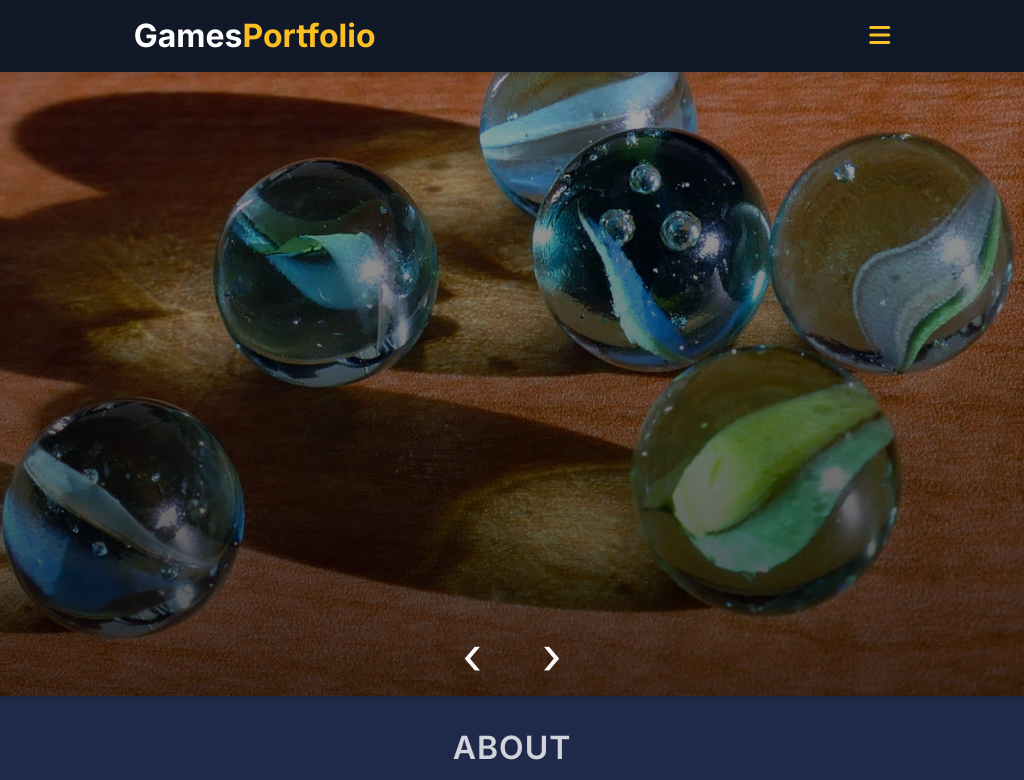
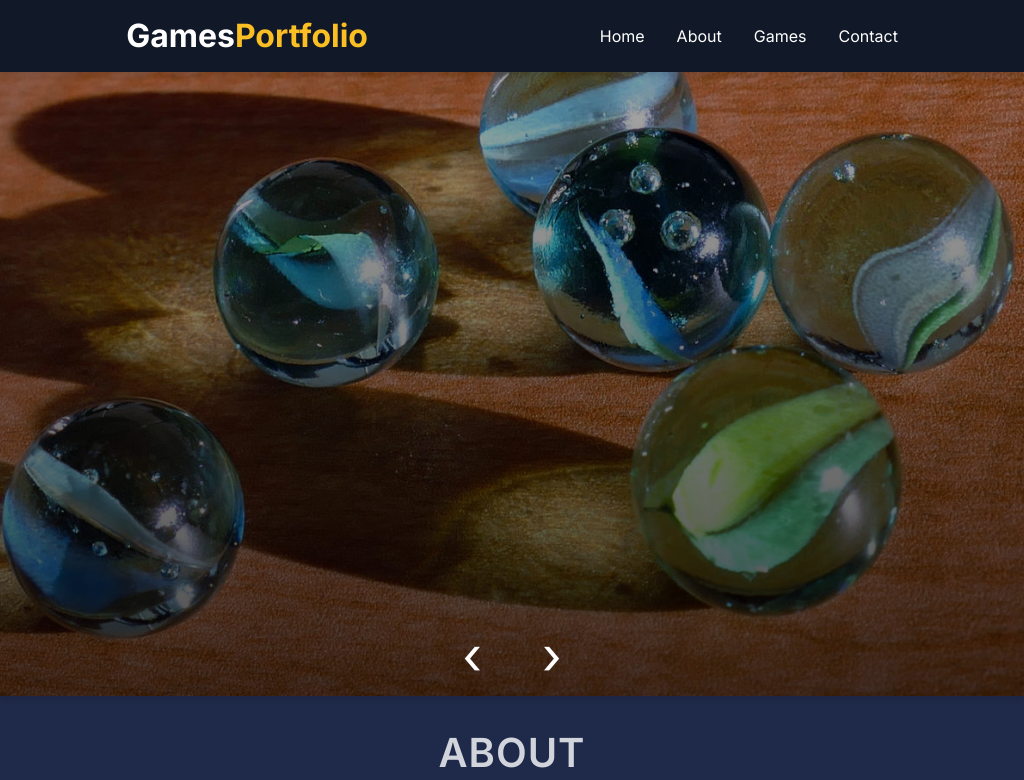
Before and after one commit to Clevison123/GamePortfolio, a plain HTML site: page index.html in a window 1024 px wide. Shown: the top 780 px of the page. Drawn offline with Linux system fonts and the light colour scheme.

Commit message:
i put my nav display in my desktop

```diff
--- a/index.html
+++ b/index.html
@@ -20,7 +20,7 @@
 <body>
   <header class="container_nav">
     <h2>Games<span>Portfolio</span></h2>
-    <nav>
+    <nav id="nav">
       <ul aria-label="Main Navigation">
         <li><a href="#home">Home</a></li>
         <li><a href="#about">About</a></li>
--- a/mediaqueries.css
+++ b/mediaqueries.css
@@ -1,4 +1,29 @@
 @charset "UTF-8";
+
+:root{
+  --FontFamily:'Inter', sans-serif;
+  --FontSizeTitulosMobile: 2rem; /* 32px*/
+  --FontSizeH3Mobile: 1.5rem; /* 24px*/
+  --FontSizeTextosMobile: 1rem; /* 16px*/
+  --FontSizeTitulosDesktop: 2.5rem; /* 40px */
+  --FontSizeTextosDesktop: 1.125rem; /*18px*/
+  --LineHeightTextos: 1.6;
+
+  --ColorText: #d1d5db;
+  --ColorDestaquesButtons: #1e3a8a;
+  --ColorDetalhes: #fbbf24;
+  --ColorHover: #D97706;
+  --ColorSection1: #252a41;
+  --ColorSection2: #1f2a4a;
+  --ColorBackground:  #6b7280;
+  --ColorHeader: #111827;
+  --ColorSidebar: #2d3748;
+  --ColorFooter: #4b5563;
+
+  --BoxShadow: 0px 4px 6px rgba(0, 0, 0, 0.1);
+  --BorderRadius: 8px;
+
+}
 
 /* ================================= */
 /* 📱 SMALL DEVICES (PHONES) */
@@ -138,9 +163,51 @@
 
 /* 📟 Tablets grandes (iPad Air, iPad Pro 9.7") */
 @media (min-width: 769px) and (max-width: 1024px){
-  body {
-    font-size: 17px;
+  #hamburger, #sidebar{
+    display: none;
   }
+
+  #nav{
+    display: flex;
+    justify-content: space-evenly;
+    align-items: center;
+  }
+
+  #nav ul{
+    display: flex;
+    gap: 2rem;
+  }
+
+  #about h2{
+    font-size: var(--FontSizeTitulosDesktop);
+  }
+
+  #about p{
+    font-size: var(--FontSizeTextosDesktop);
+  }
+
+  .about-image{
+    width: 100%;
+  }
+
+  #games h2{
+    font-size: var(--FontSizeTitulosDesktop);
+  }
+
+  #games p{
+    font-size: var(--FontSizeTextosDesktop);
+    margin: 2rem 0;
+  }
+
+  .container_footer a{
+    font-size: 2rem;
+  }
+
+  footer p{
+    font-size: 1.3rem;
+  }
+
+
 }
 
 /* ================================= */
--- a/style.css
+++ b/style.css
@@ -41,7 +41,6 @@
 }
 
 
-
 .container_nav{
   display: flex;
   justify-content: space-around;
@@ -56,7 +55,7 @@
   transition: all 0.45s ease;
 }
 
-.container_nav ul{
+#nav{
   display: none;
 }
 .container_nav h2{
```
